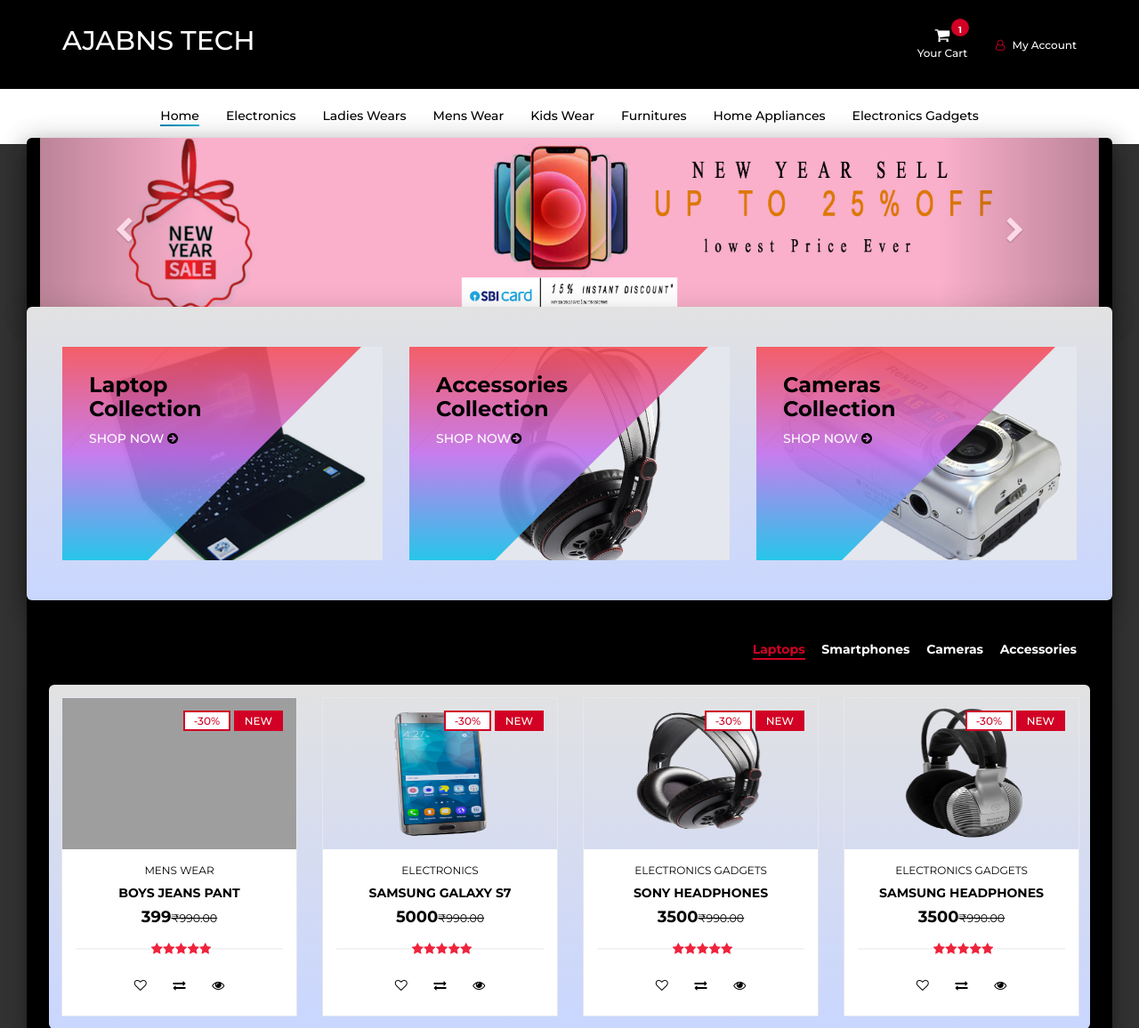
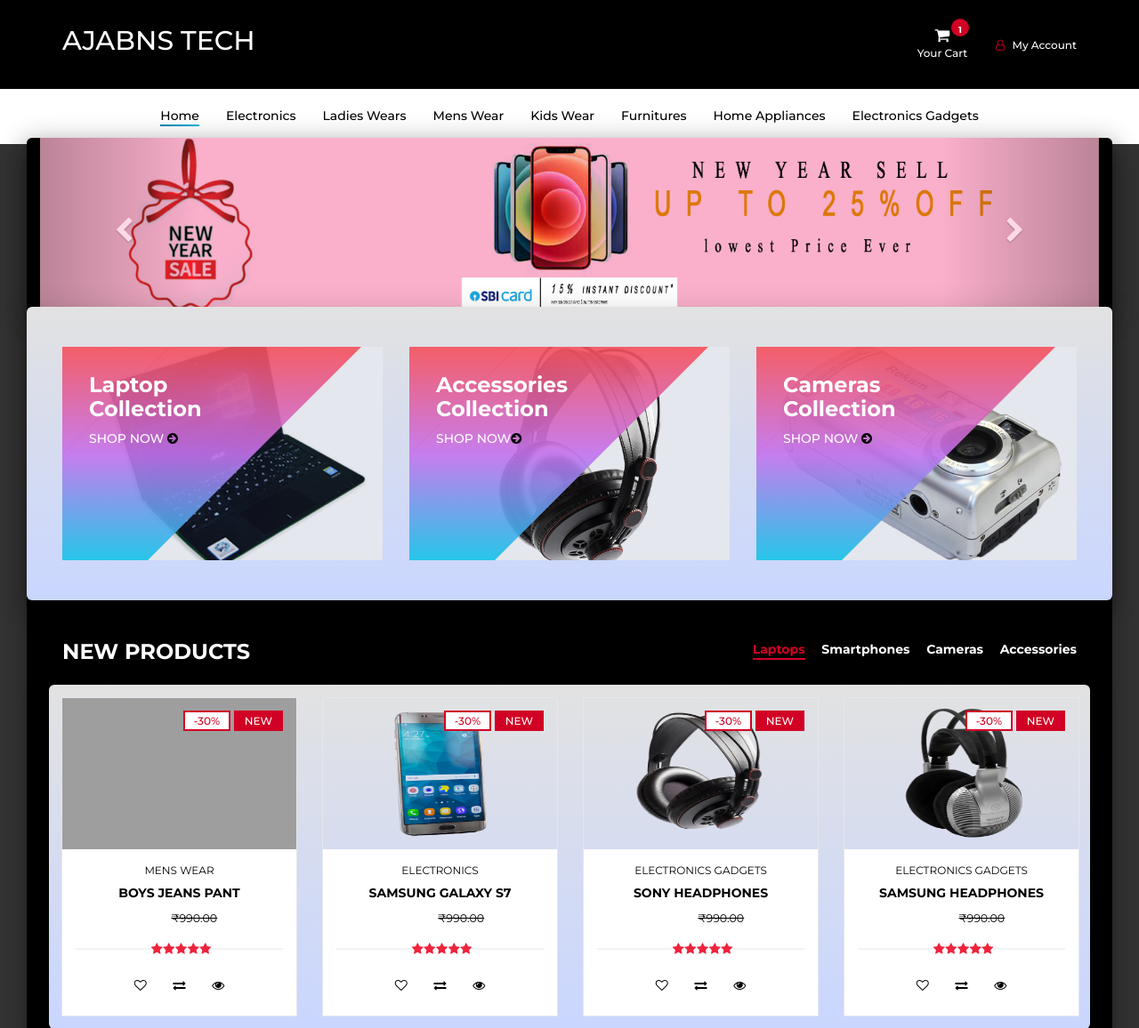
Before and after one commit to NayanAdhikary/AJABNSTECH, a PHP site: page /myfiles/index.php in a window 1280 px wide. Shown: the top 1156 px of the page at 89% size. Run offline with PHP 8.4, Linux system fonts and the light colour scheme; data comes from the database, SQL or seed files in the repository; some libraries are stand-ins or nearby versions; grey boxes are pictures that could not be loaded.

Commit message:
update style.css

```diff
--- a/css/style.css
+++ b/css/style.css
@@ -80,7 +80,7 @@ body {
 }
 
 h1, h2, h3, h4, h5, h6 {
-  color: black !important;
+  color: white !important;
   font-weight: 700;
   margin: 0 0 10px;
 }
```
Also changed, not shown: img/Apple-MacBookPro-Set-21.jpg (added), img/acer-nitro-5-gaming-laptop-intel-core-i5-12450h-windows-11-home8-gb512-gb-ssdnvidia-974.jpg (added), img/download.jpg (added), product_images/1700488710_download.jpg (added), product_images/1700489126_Apple-MacBookPro-Set-21.jpg (added), product_images/1700492271_acer-nitro-5-gaming-laptop-intel-core-i5-12450h-windows-11-home8-gb512-gb-ssdnvidia-974.jpg (added).
